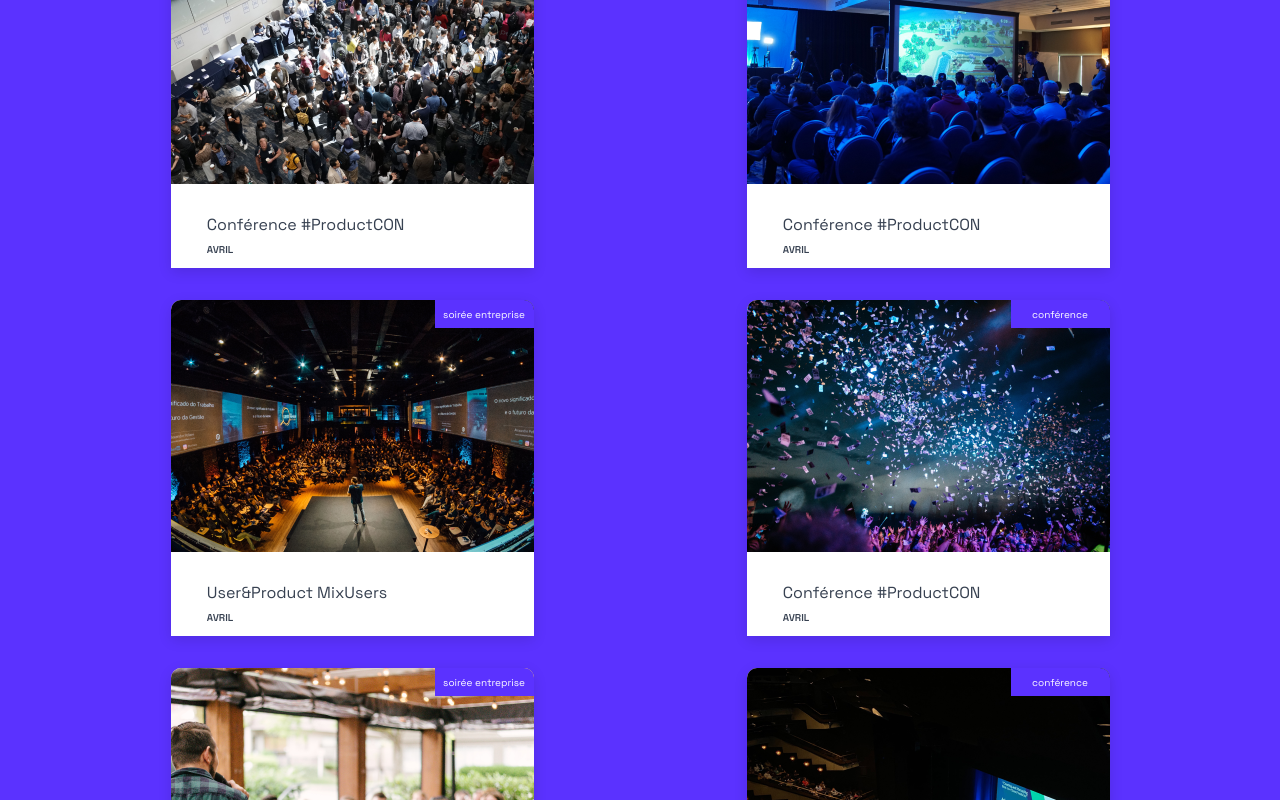
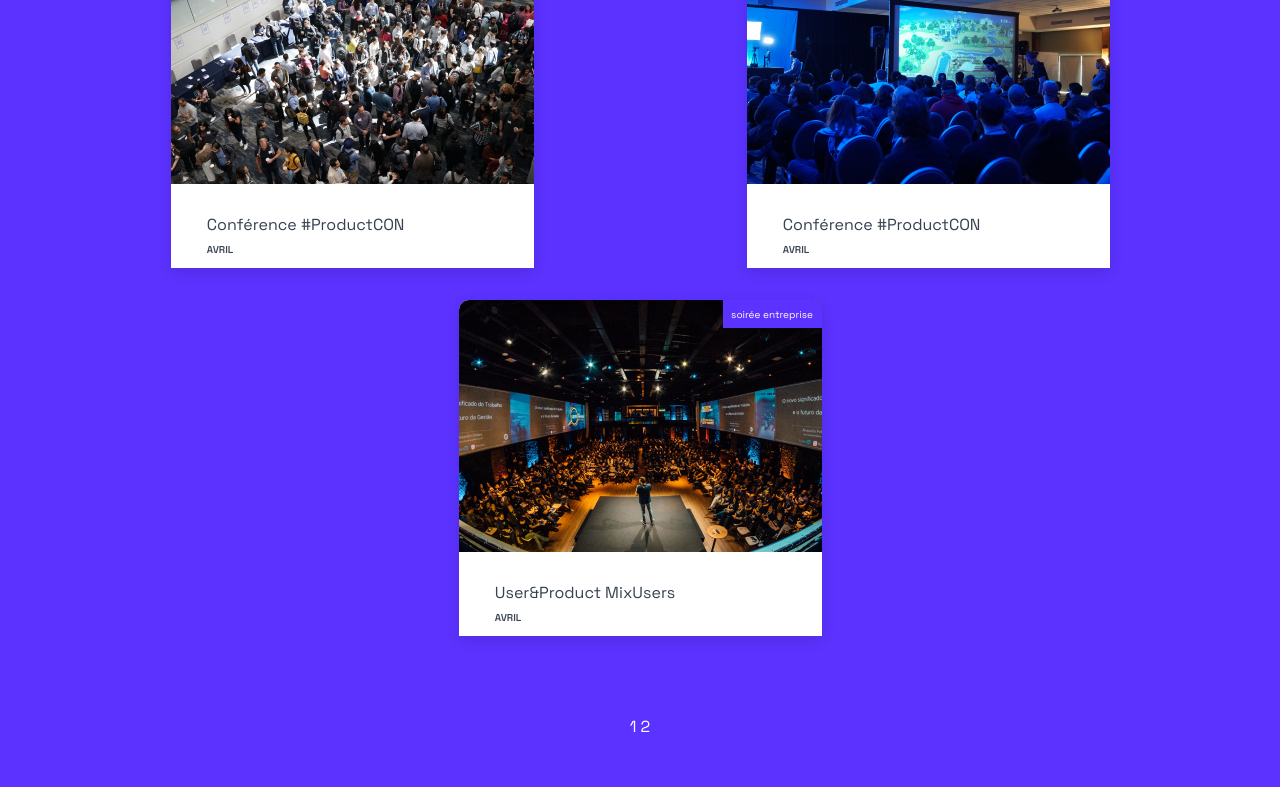
Before and after one commit to greskelll/p10-debuggage, a React (Create React App) app: page / in a window 1280 px wide. Shown: the part 3178-3978 px from the top of the page. Built offline with nearby package versions, Linux system fonts and the light colour scheme.

Commit message:
debuggage complet event filtre

```diff
--- a/src/components/Select/index.js
+++ b/src/components/Select/index.js
@@ -14,14 +14,11 @@ const Select = ({
 	type = 'normal',
 }) => {
 	const [value, setValue] = useState();
-	console.log(value);
-
 	const [collapsed, setCollapsed] = useState(true);
 	const changeValue = (newValue) => {
 		setValue(newValue);
 		setCollapsed(newValue);
 		onChange(newValue);
-		/* onChange etait apelé avant que la value est changé */
 	};
 
 	return (
--- a/src/containers/Events/index.js
+++ b/src/containers/Events/index.js
@@ -14,19 +14,18 @@ const EventList = () => {
 	const [type, setType] = useState();
 	const [currentPage, setCurrentPage] = useState(1);
 	/* le filtre renvoi bien un tableau filtrer */
-	const testFilter = type
+	const eventFilter = type
 		? data?.events.filter((event) => event.type === type)
 		: data?.events;
-	console.log(testFilter);
-	/* on a a bien un filtrage manque la pagination */
 
-	const filteredEvents = ((type ? testFilter : data?.events) || []).filter(
-		(_, index) => {
+	/* on génére la page avec pagination et on utlise les datas filtrés ou non */
+	const filteredEvents = ((type ? eventFilter : data?.events) || []).filter(
+		(event, index) => {
 			if (
 				(currentPage - 1) * PER_PAGE <= index &&
 				PER_PAGE * currentPage > index
 			) {
-				return true;
+				return event;
 			}
 			return false;
 		}
@@ -38,6 +37,7 @@ const EventList = () => {
 
 	const pageNumber = Math.floor((filteredEvents?.length || 0) / PER_PAGE) + 1;
 	const typeList = new Set(data?.events.map((event) => event.type));
+	/* premier pb de key */
 	/*  renvoi les events disponible dans le selecteur */
 
 	console.log(typeList);
@@ -54,7 +54,7 @@ const EventList = () => {
 						selection={Array.from(typeList)}
 					/>
 					<div id="events" className="ListContainer">
-						{testFilter.map((event) => (
+						{filteredEvents.map((event) => (
 							<Modal
 								key={event.id}
 								Content={<ModalEvent event={event} />}
--- a/src/containers/Slider/index.js
+++ b/src/containers/Slider/index.js
@@ -23,10 +23,11 @@ const Slider = () => {
 	useEffect(() => {
 		nextCard(byDateDesc?.length);
 	});
+	console.log(byDateDesc);
 	return (
 		<div className="SlideCardList">
 			{byDateDesc?.map((event, idx) => (
-				<div key={`pourquoi${event.title + event.id}`}>
+				<div key={event.id}>
 					<div
 						className={`SlideCard SlideCard--${
 							index === idx ? 'display' : 'hide'
```
